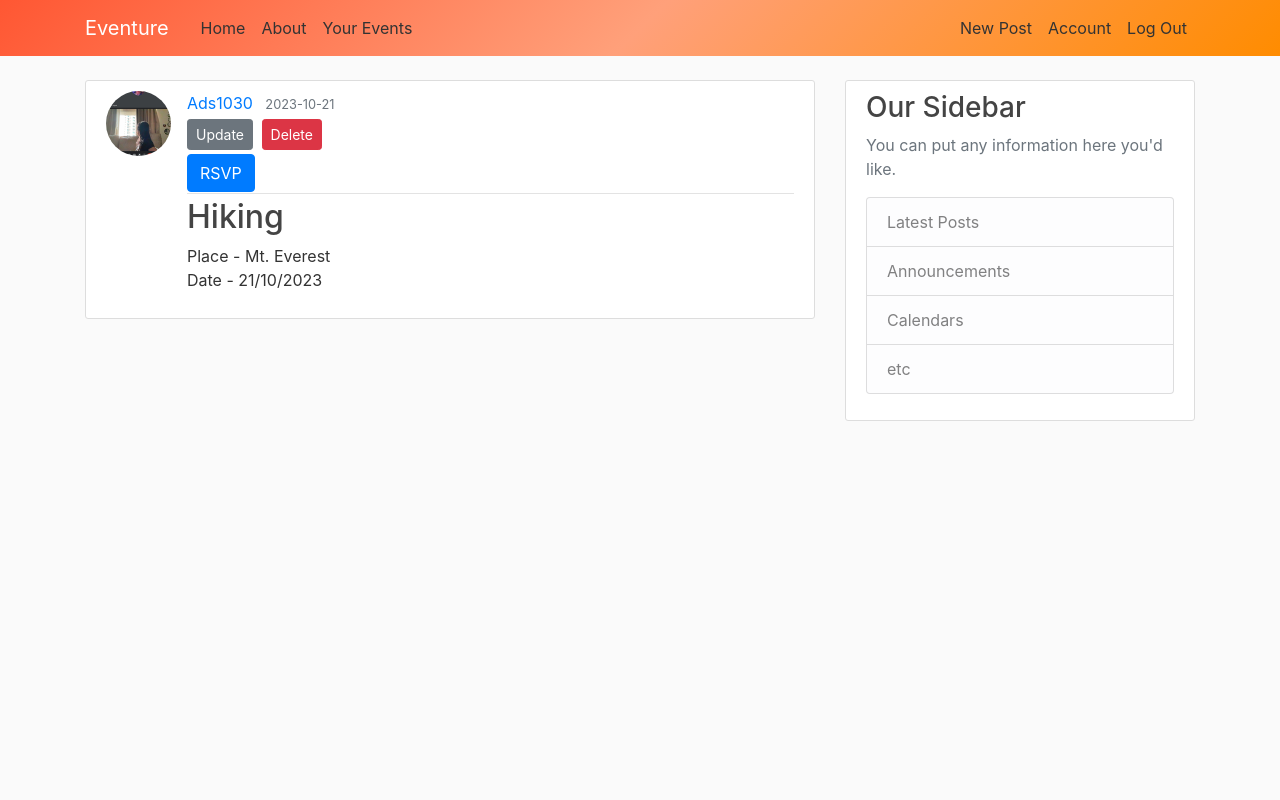
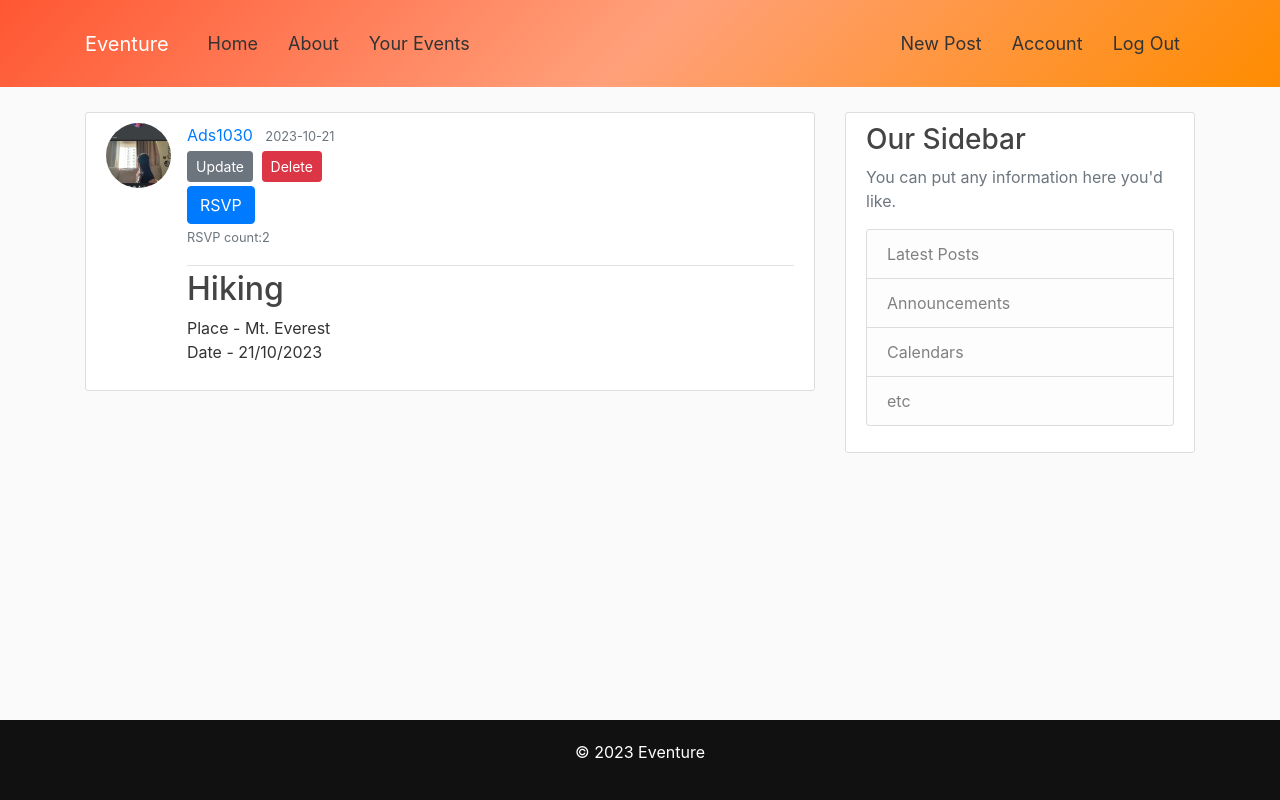
Before and after one commit to Advika1030/flask-blog, a Flask app: page /post/1 in a window 1280 px wide. Run offline with Flask 3, Linux system fonts and the light colour scheme; a user stored in the database is signed in; some libraries are stand-ins or nearby versions.

Commit message:
adding rsvp count and footer

```diff
--- a/flaskBlog/routes.py
+++ b/flaskBlog/routes.py
@@ -1,9 +1,9 @@
 #routes.py
-
+#RSVP count
 import os
 import secrets
 from PIL import Image
-from flask import render_template, url_for, flash, redirect, request, abort
+from flask import render_template, url_for, flash, redirect, request, abort, jsonify
 from datetime import datetime
 from flaskBlog import app, db, bcrypt
 from flaskBlog.form import RegistrationForm, LoginForm, UpdateAccountForm, PostForm, RSVPForm
@@ -109,6 +109,9 @@ def post(post_id):
     post = Post.query.get_or_404(post_id)
     rsvp_form = RSVPForm()
 
+    #counting rsvp's
+    rsvp_count = RSVP.query.filter_by(post_id=post_id).count()
+
     if rsvp_form.validate_on_submit():
         if not RSVP.query.filter_by(user_id=current_user.id, post_id=post_id).first():
             rsvp = RSVP(user_id=current_user.id, post_id=post_id)
@@ -118,7 +121,7 @@ def post(post_id):
         else:
             flash('You have already RSVP\'d to this event.', 'warning')
 
-    return render_template('post.html', title=post.title, post=post, rsvp_form=rsvp_form)
+    return render_template('post.html', title=post.title, post=post, rsvp_form=rsvp_form, rsvp_count=rsvp_count)
 
 
 
@@ -181,3 +184,9 @@ def rsvp_post(post_id):
 def your_events():
     rsvps = RSVP.query.filter_by(user_id=current_user.id).all()
     return render_template('your_events.html', title='Your Events', rsvps=rsvps)
+
+@app.route('/check_users', methods=['GET'])
+def check_users():
+    all_users = User.query.all()
+    user_data = [{'username':user.username,'password':user.password} for user in all_users]
+    return jsonify(user_data)
--- a/flaskBlog/static/main.css
+++ b/flaskBlog/static/main.css
@@ -1,7 +1,7 @@
 body {
     background: #fafafa;
     color: #333333;
-    margin-top: 5rem;
+    margin-top: 7rem;
   }
 
   h1, h2, h3, h4, h5, h6 {
@@ -10,6 +10,8 @@ body {
 
   .bg-steel {
     background: linear-gradient(135deg, #FF5733, #FFA07A, #FF8C00);
+    padding: 20px 0;
+
   }
 
   .site-header .navbar-nav .nav-link {
@@ -78,3 +80,23 @@ body {
   .account-heading {
     font-size: 2.5rem;
   }
+
+
+  .site-header .navbar {
+    padding: 20px 0;
+}
+
+.site-header .navbar-nav .nav-link {
+    padding: 10px 15px;
+    font-size: 18px;
+}
+
+.footer{
+  background-color:#111;
+  color: #fff;
+  padding: 20px;
+  text-align: center;
+  position: absolute;
+  bottom: 0;
+  width: 100%;
+}
--- a/flaskBlog/templates/layout.html
+++ b/flaskBlog/templates/layout.html
@@ -76,7 +76,12 @@
         </div>
       </div>
     </div>
+
+
   </main>
+  <footer class="footer">
+    <p>&copy; 2023 Eventure</p>
+  </footer>
 
   <script src="https://code.jquery.com/jquery-3.3.1.slim.min.js"
     integrity="sha384-q8i/X+965DzO0rT7abK41JStQIAqVgRVzpbzo5smXKp4YfRvH+8abtTE1Pi6jizo"
--- a/flaskBlog/templates/post.html
+++ b/flaskBlog/templates/post.html
@@ -21,6 +21,9 @@
                     {{ rsvp_form.hidden_tag() }}
                     <button type="submit" class="btn btn-primary">RSVP</button>
                 </form>
+                <p class=""article-metadata>
+                  <small class="text-muted">RSVP count:{{rsvp_count}} </small>
+                </p>
             {% endif %}
         </div>
         <h2 class = "article-title">{{ post.title }}</h2>
```
Also changed, not shown: flaskBlog/static/profile_pics/803d7ec35eaab273.png (added), flaskBlog/static/profile_pics/d7bace4f6e88c328.png (added), instance/site.db.
